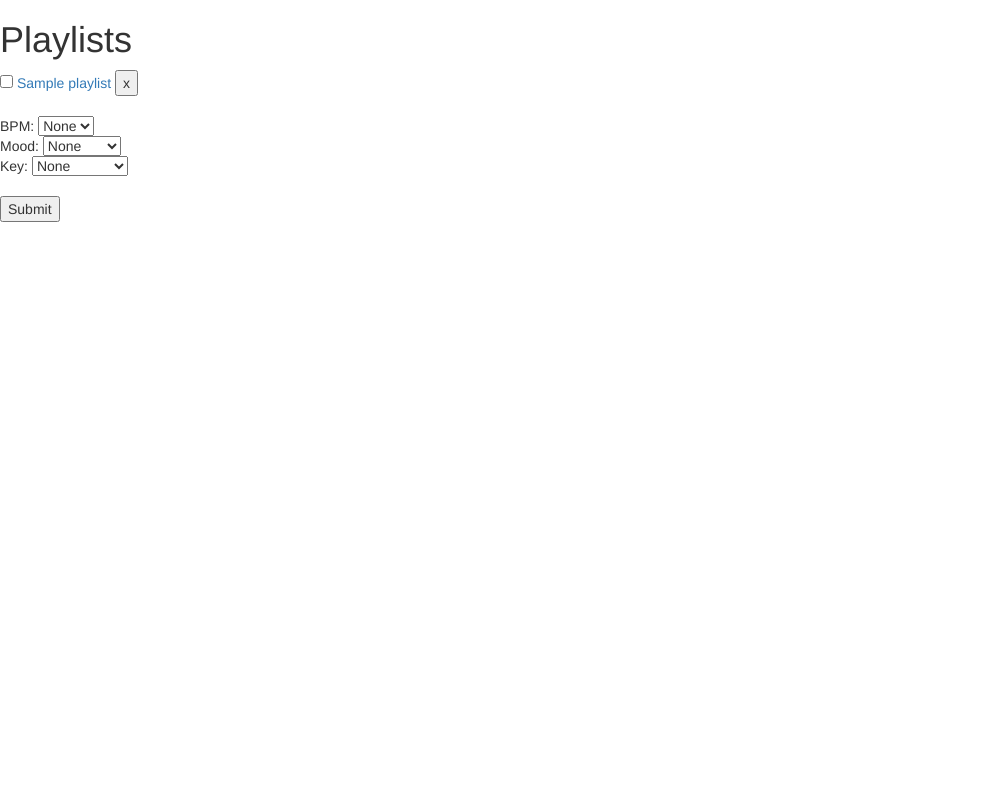
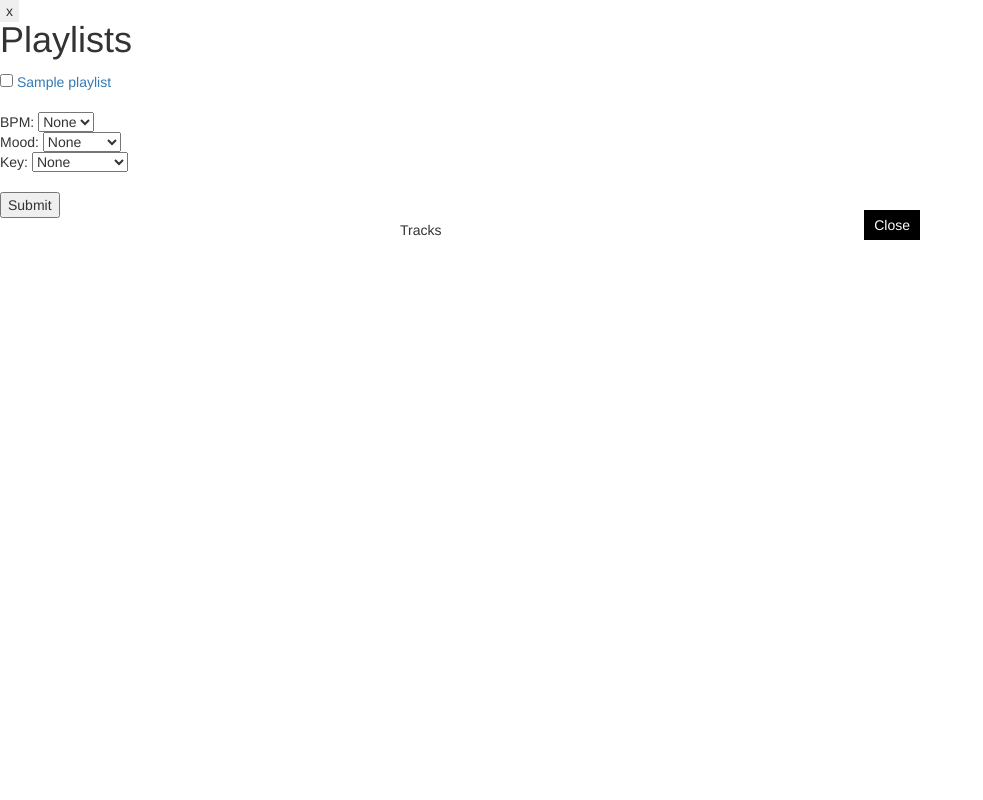
Before and after one commit to kellymhli/spotify-sort, a Flask app: page /playlists in a window 1280 px wide. Shown: the whole page, without its empty margins (0-983 px from the left). Run offline with Flask 2, Linux system fonts and the light colour scheme; the visitor is signed in with stand-in values (Sample User, id 1); tables that the repository leaves empty hold one stand-in row (values such as "Sample post"); parts of the project's set-up code (start-up, migrations or seed data) failed here and were passed over; some libraries are stand-ins or nearby versions.

Commit message:
Start adding code to create playlist_tracks modal

```diff
--- a/static/app.js
+++ b/static/app.js
@@ -4,11 +4,17 @@ $(document).ready(function(){  // Load page before adding event handlers
     $('.tracks-btn').on('click', (evt) => {
         evt.preventDefault();
         const playlist_id = evt.target.value;
+        const modal = $(`#modal-${playlist_id}`)
+        const modalOverlay = $(`#modal-overlay-${playlist_id}`)
+        const closeBtn = $(`close-btn-${playlist_id}`)
+
+
         $.get('/playlist-tracks', {'pl':playlist_id}, (tracks) => {
-            // console.log(tracks);
             for (track of tracks) {
                 $(`.${playlist_id} ul`).append(`<li><a href="/tracks/${track.track_id}">${track.track_name}</a></li>`);
             }
         });
     })
+
+
 })
--- a/static/css/playlists.css
+++ b/static/css/playlists.css
@@ -1,4 +1,52 @@
 .modal {
-    width: 200;
-    height: 200;
+
+    display: block;
+    position: fixed;
+    top: 50%;
+    left: 50%;
+    transform: translate(-50%, -50%);
+    width: 600px;
+    max-width: 100%;
+    height: 400px;
+    max-height: 100%;
+    z-index: 1010;
 }
+
+.modal-guts {
+    position: absolute;
+    top: 0;
+    left: 0;
+    width: 100%;
+    height: 100%;
+
+    padding: 20px 50px 20px 20px;
+    overflow: auto;
+}
+
+.modal-overlay {
+    z-index: 50;
+    position: fixed;
+    top: 0;
+    left: 0;
+    width: 100%;
+    height: 100%;
+}
+
+.closed {
+    display: none;
+}
+
+.modal .close-btn {
+    position: absolute;
+    z-indexx: 1;
+    top: 10px;
+    right: 20px;
+    border: 0;
+    background: black;
+    color: white;
+    padding: 5px 10px;
+}
+
+.tracks-btn {
+    border: 0;
+}
--- a/templates/playlists2.html
+++ b/templates/playlists2.html
@@ -7,8 +7,17 @@
             <input type="checkbox" class="playlist" value="{{ playlist.playlist_id }}" name="playlist">
                 <a href="/playlist/{{ playlist.playlist_id }}">{{ playlist.pl_name }}</a>
             </input>
+
+            <div class="modal-overlay" id="modal-overlay-{{ playlist.playlist_id }}">
+            <div class="modal {{ playlist.playlist_id }}" id="modal-{{ playlist.playlist_id}}">
+                <button class="close-btn" id="close-btn">Close</button>
+                <div class="modal-guts">
+                    <ul>Tracks</ul>
+                </div>
+            </div>
             <button type="button" class="tracks-btn" value="{{ playlist.playlist_id }}">x</button>
-            <div class="modal {{ playlist.playlist_id }}"><ul>Tracks</ul></div>
+
+            </div>
             <br>
         {% endfor %}
         <br>
```
Also changed, not shown: 1 other file.
